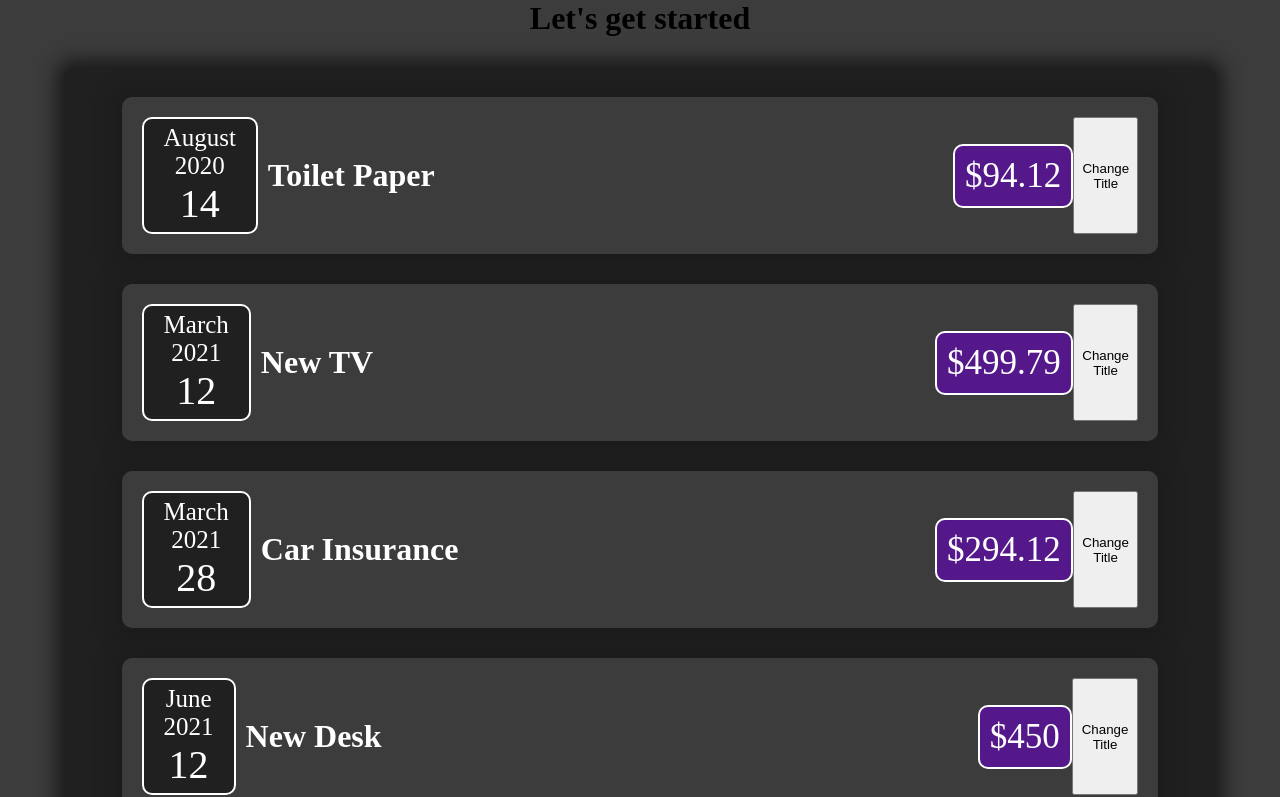
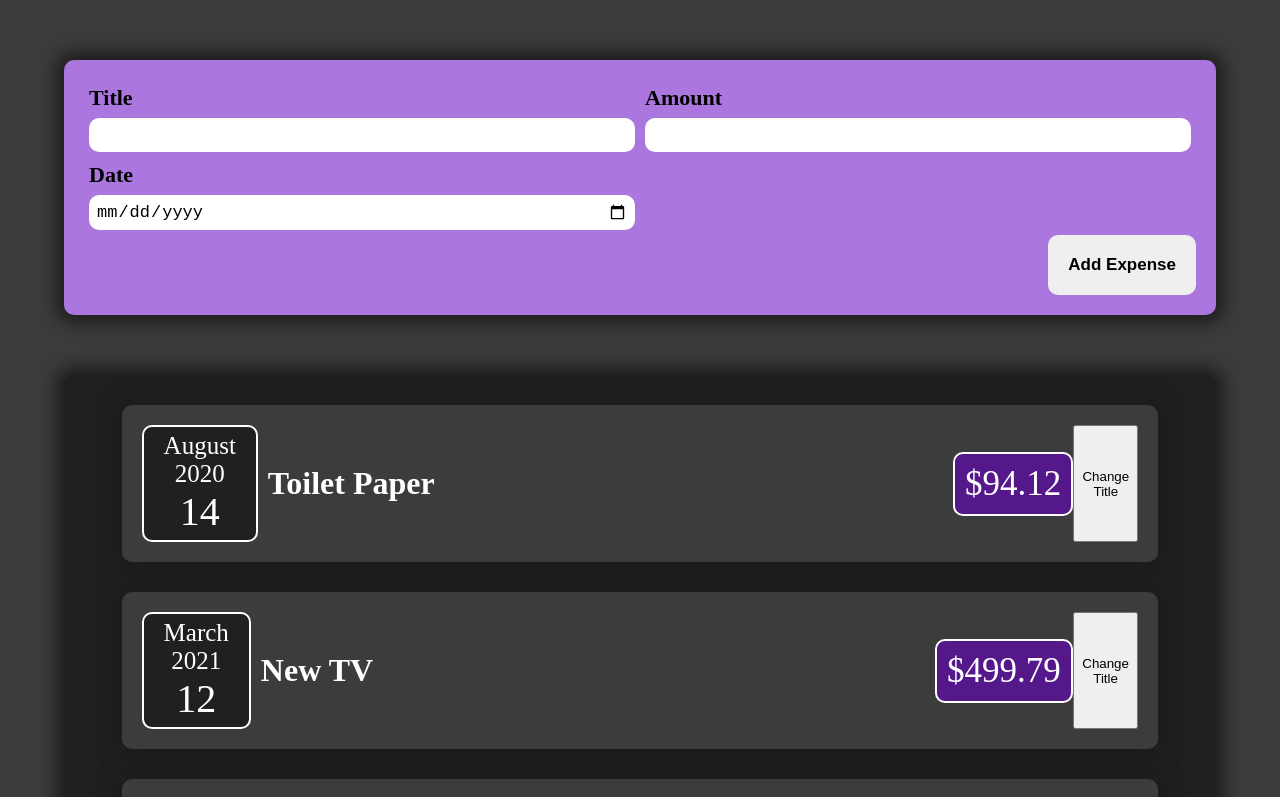
Before and after one commit to aripovjr/react-self-study, a React (Create React App) app: page / in a window 1280 px wide. Shown: the top 797 px of the page. Built offline with nearby package versions, Linux system fonts and the light colour scheme.

Commit message:
form component

```diff
--- a/src/App.js
+++ b/src/App.js
@@ -1,6 +1,7 @@
 import './App.css';
 import Expense from './components/Expense';
 import './components/expenseStyle.css'
+import NewExpense from './components/NewExpense';
 
 function App() {
   const expenses = [
@@ -31,7 +32,7 @@ function App() {
   ]
   return(
     <div className='app'>
-      <h1>Let's get started</h1>
+      <NewExpense/>
       <Expense items={expenses}/>
 
     </div>
--- /dev/null
+++ b/src/components/ExpenseForm.js
@@ -0,0 +1,29 @@
+import React from 'react'
+import './expenseStyle.css'
+
+function ExpenseForm() {
+  return (
+    <form>
+        <div className='new-expense-controls'>
+            <div className='new-expense-control'>
+                <label>title</label>
+                <input type="text"/>
+            </div>
+            <div className='new-expense-control'>
+                <label>amount</label>
+                <input type="number" min='0.01' step="0.01"/>
+            </div>
+            <div className='new-expense-control'>
+                <label>date</label>
+                <input type="date" min='2019-01-01' max="2023-12-31"/>
+            </div>
+        </div>
+        <div className='new-expense-actions'>
+            <button type='submit'> Add Expense</button>
+
+        </div>
+    </form>
+  )
+}
+
+export default ExpenseForm
--- /dev/null
+++ b/src/components/NewExpense.js
@@ -0,0 +1,12 @@
+import React from 'react'
+import ExpenseForm from './ExpenseForm'
+
+function NewExpense() {
+  return (
+    <div className='new-expense'>
+        <ExpenseForm/>
+    </div>
+  )
+}
+
+export default NewExpense
--- a/src/components/expenseStyle.css
+++ b/src/components/expenseStyle.css
@@ -41,3 +41,50 @@
     background-color: rgb(84, 24, 139);
     font-size: 35px;
 }
+
+/*form*/
+
+.new-expense{
+    margin: 60px auto 30px;
+    padding: 20px;
+    width: 90%;
+    background-color: rgb(171, 118, 222);
+    box-shadow: 0px 0px 18px 8px rgb(28 28 29);
+    border-radius: 10px;
+}
+.new-expense-controls{
+    display: flex;
+    flex-wrap: wrap;
+    justify-content: space-between;
+}
+.new-expense-control{
+    display: flex;
+    flex-direction: column;
+    width: 50%;
+    padding: 5px;
+}
+.new-expense-control label{
+    text-transform: capitalize;
+    font-size: 22px;
+    font-weight: bold;
+}
+.new-expense-control input{
+    border: none;
+    border-radius: 10px;
+    padding: 7px;
+    outline: none;
+    font-size: 17px;
+    margin: 7px 0 0;
+}
+
+.new-expense-actions{
+    display: flex;
+    justify-content: flex-end;
+}
+.new-expense-actions button{
+    padding: 20px;
+    font-weight: bold;
+    font-size: 17px;
+    border: none;
+    border-radius: 10px;
+}
```
